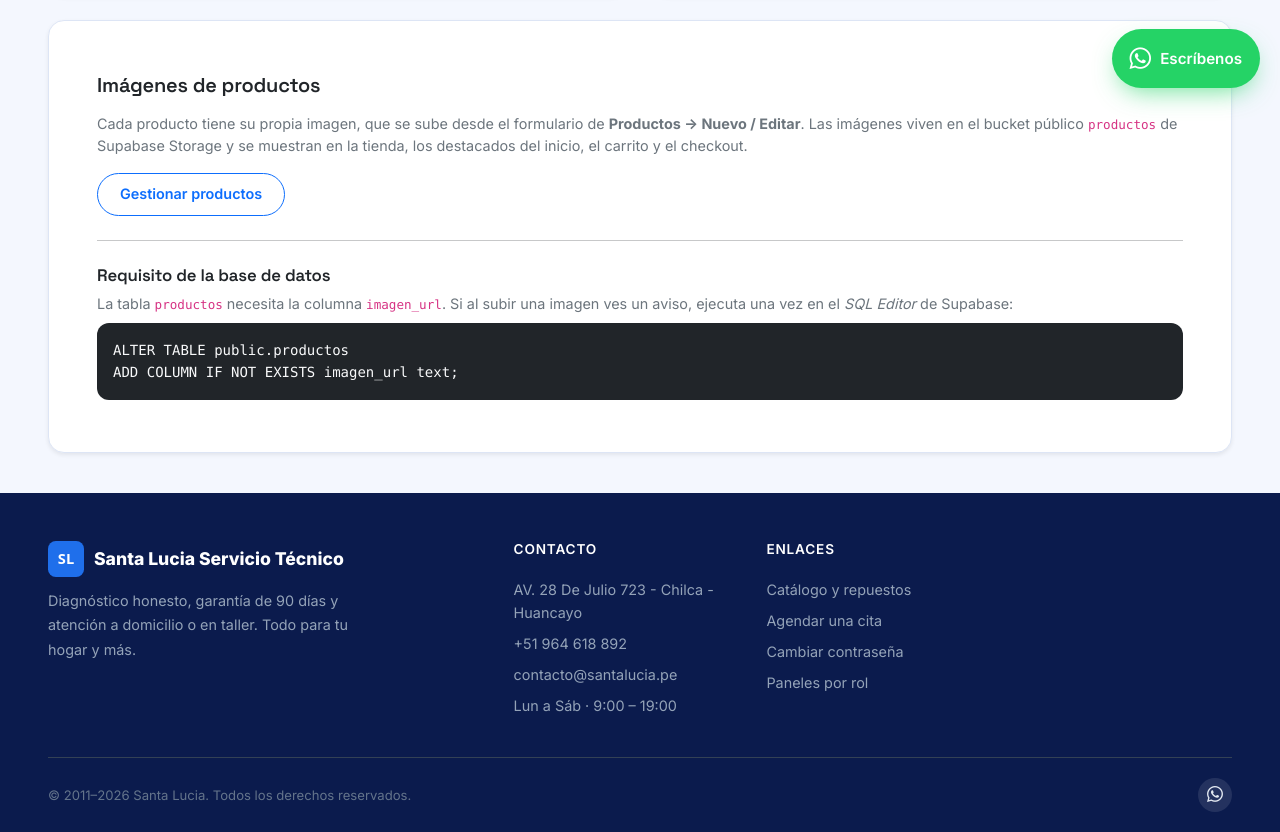
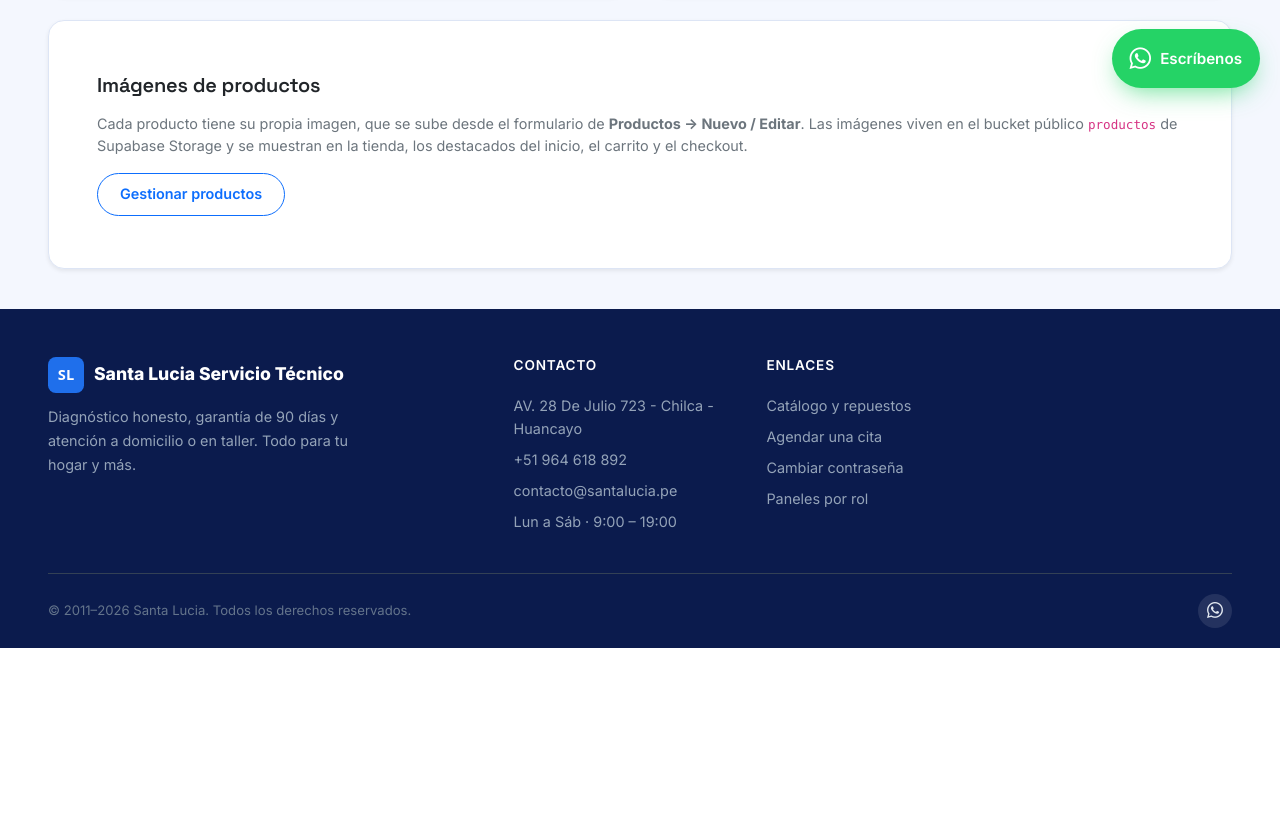
Before and after one commit to i2513702-cmyk/SantaLuciaGH, a Flask app: template app/templates/admin/configuracion.html in a window 1280 px wide. Shown: the part 692-1524 px from the top of the page. After the commit the page ends 1340 px from the top, so only its background shows below. Run offline with Flask 3, Linux system fonts and the light colour scheme; the template is opened without the code that fills it, so the values that code supplies are empty; some libraries are stand-ins or nearby versions.

Commit message:
quitar requisito de base de datos de configuracion de tienda

```diff
--- a/app/templates/admin/configuracion.html
+++ b/app/templates/admin/configuracion.html
@@ -111,16 +111,6 @@
                     los destacados del inicio, el carrito y el checkout.
                 </p>
                 <a class="btn btn-outline-primary" href="{{ url_for('admin.productos') }}">Gestionar productos</a>
-
-                <hr class="my-4">
-                <h3 class="h6 fw-semibold">Requisito de la base de datos</h3>
-                <p class="text-secondary small mb-2">
-                    La tabla <code>productos</code> necesita la columna <code>imagen_url</code>.
-                    Si al subir una imagen ves un aviso, ejecuta una vez en el
-                    <em>SQL Editor</em> de Supabase:
-                </p>
-                <pre class="bg-dark text-light rounded p-3 small mb-0"><code>ALTER TABLE public.productos
-ADD COLUMN IF NOT EXISTS imagen_url text;</code></pre>
             </div>
         </div>
     </div>
```
